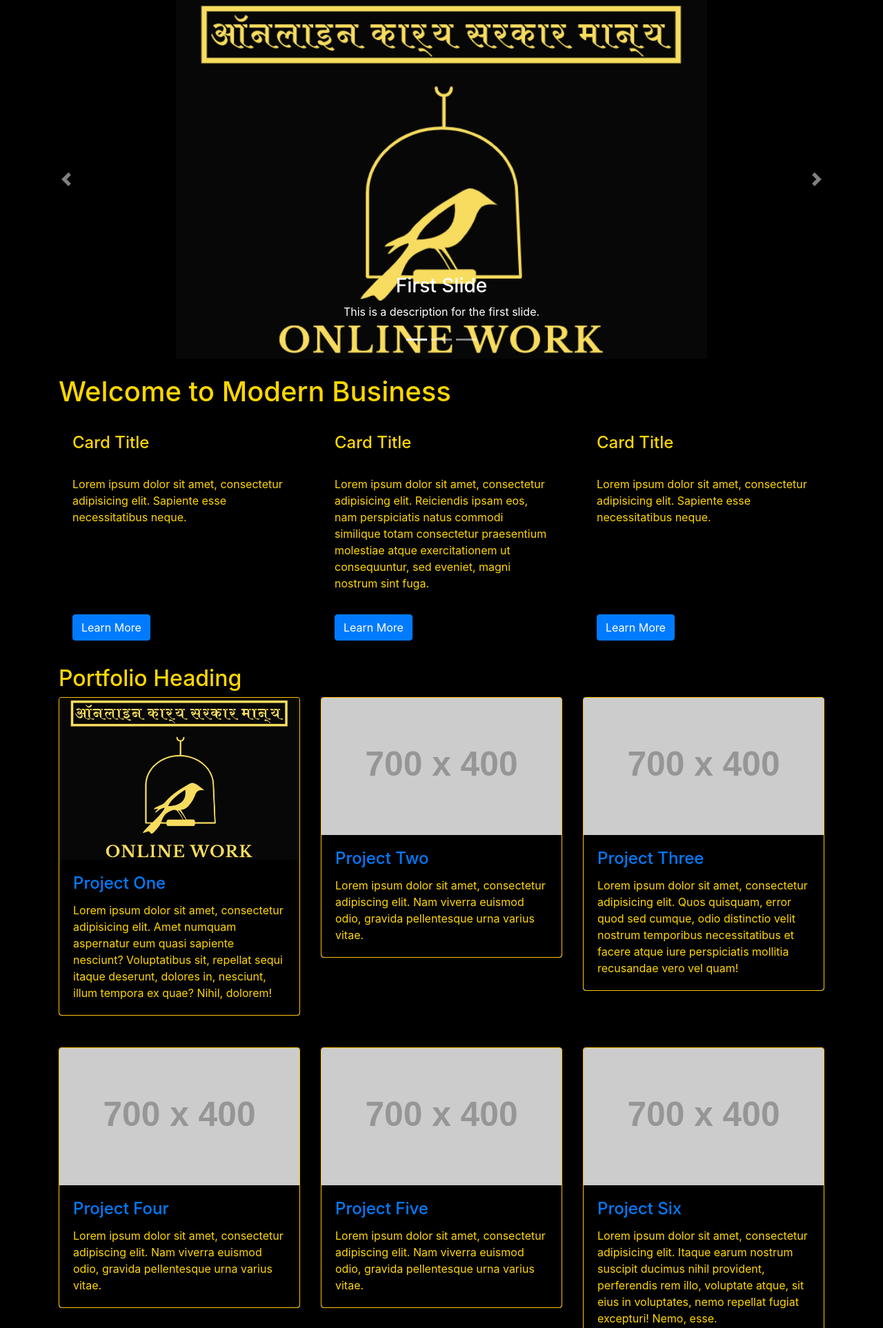
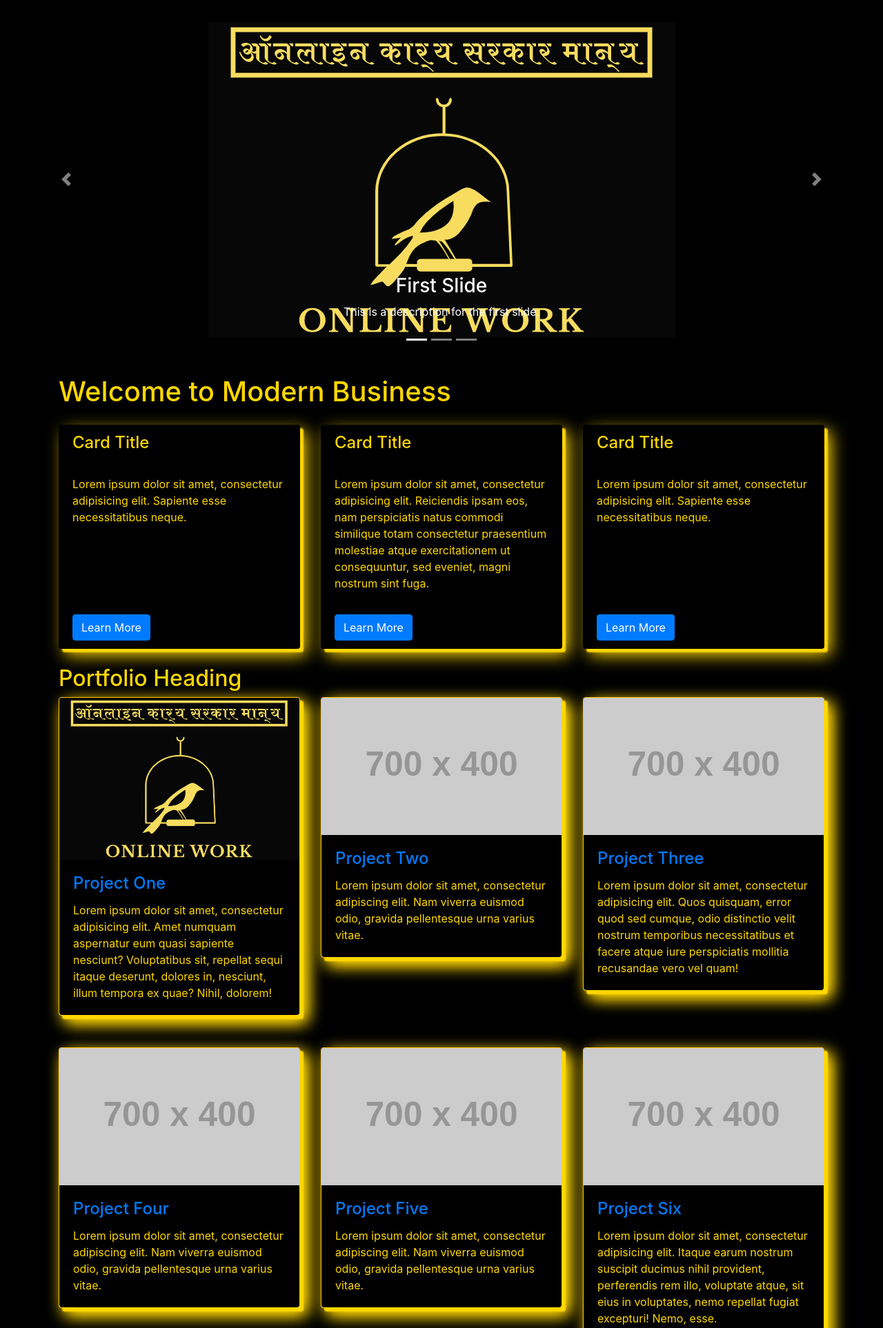
Before and after one commit to msoni6844/flask_simple, a Flask app: page / in a window 1280 px wide. Shown: the part 56-1982 px from the top of the page at 69% size. Run offline with Flask 2, Linux system fonts and the light colour scheme; grey boxes labelled with a size stand in for pictures from a placeholder-image service; some libraries are stand-ins or nearby versions.

Commit message:
Changes to CSS

```diff
--- a/static/css/modern-business.css
+++ b/static/css/modern-business.css
@@ -15,7 +15,7 @@ body {
   -webkit-background-size: cover;
   -moz-background-size: cover;
   -o-background-size: cover;
-  background-size: contain;
+  background-size: inherit;
 }
 
 .portfolio-item {
@@ -41,3 +41,12 @@ div.col-lg-6{
 div{
   color:gold;
 }
+
+.card{
+  box-shadow: 9px 9px 25px ,
+     5px 5px 2px ;
+   transition: transform 0.2s ease-in-out;
+}
+.card:hover{
+  transform: scale(1.05);
+}
```
